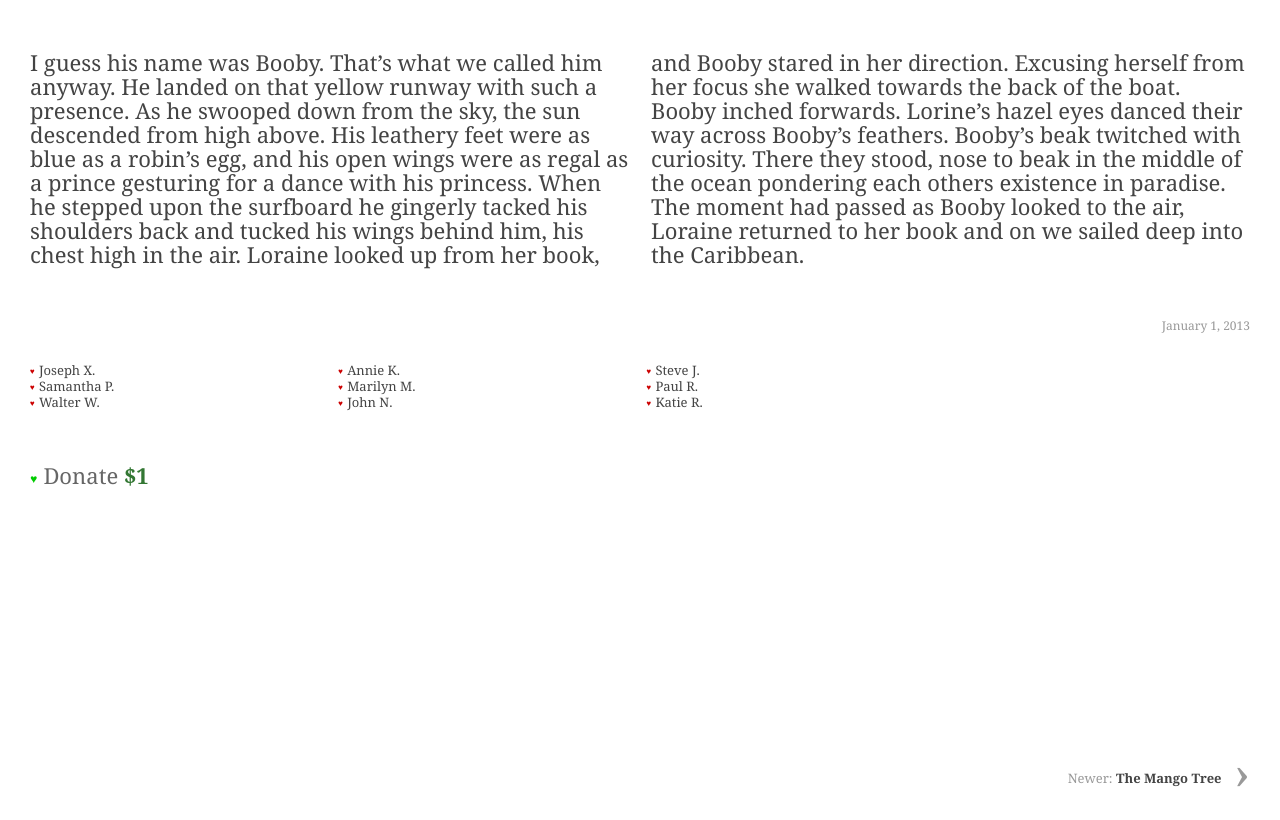
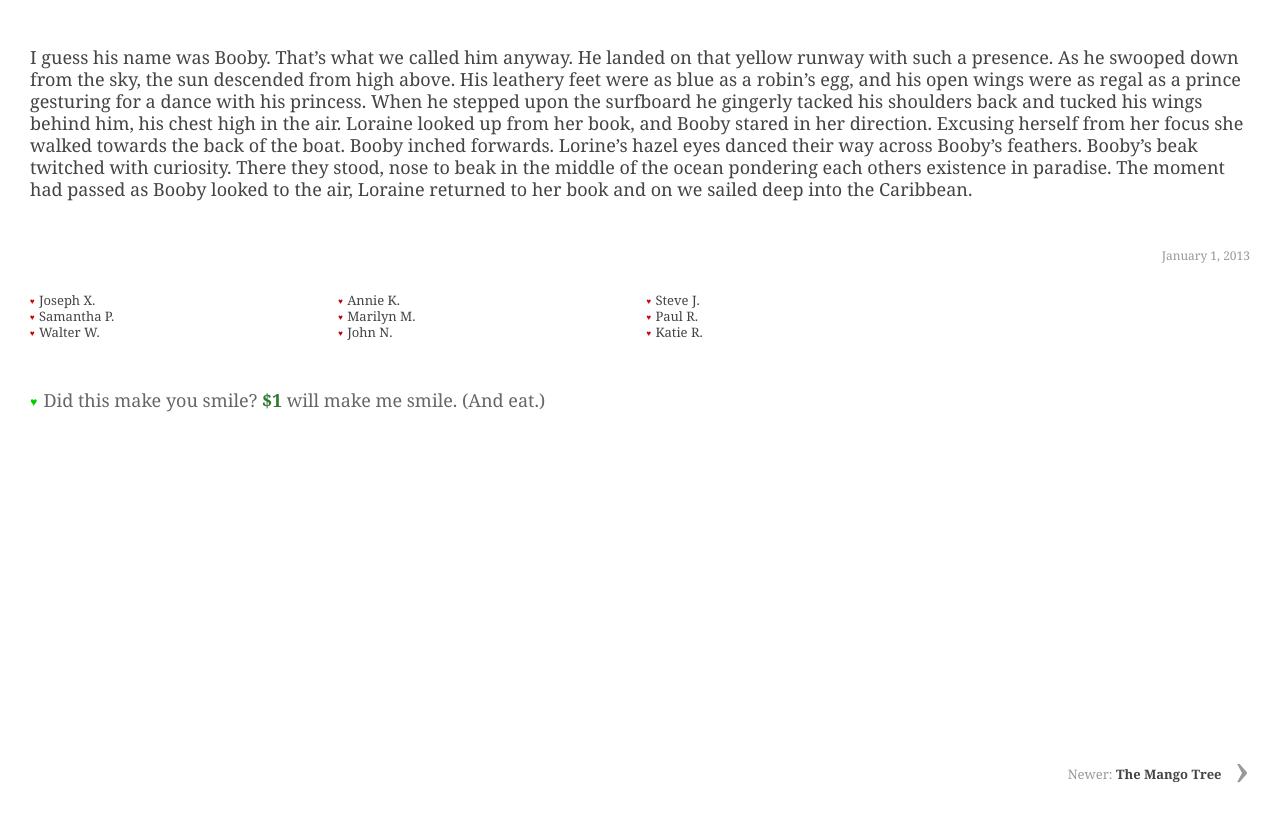
Before and after one commit to cvan/dollar, a plain HTML site: page index.html in a window 1280 px wide. Shown: the part 802-1622 px from the top of the page. Drawn offline with Linux system fonts and the light colour scheme.

Commit message:
general housekeeping

```diff
--- a/index.html
+++ b/index.html
@@ -32,7 +32,7 @@
                         <li>Paul R.</li>
                         <li>Katie R.</li>
                     </ul>
-                    <p><a class="big donate" href=""><span>Donate <b class="price">$1</b></a></span></p>
+                    <p><a class="big donate" href=""><span>Did this make you smile? <b class="price">$1</b> will make me smile. (And eat.)</a></span></p>
                     <nav>
                         <a class="big older" href="#booby"><span>Older: <b>Booby</b></span></a>
                     </nav>
@@ -58,7 +58,7 @@
                         <li>Paul R.</li>
                         <li>Katie R.</li>
                     </ul>
-                    <p><a class="big donate" href=""><span>Donate <b class="price">$1</b></a></span></p>
+                    <p><a class="big donate" href=""><span>Did this make you smile? <b class="price">$1</b> will make me smile. (And eat.)</a></span></p>
                     <nav>
                         <a class="big newer" href="#the-mango-tree"><span>Newer: <b>The Mango Tree</b></span></a>
                     </nav>
--- a/media/css/app.less
+++ /dev/null
@@ -1,15 +0,0 @@
-@import 'lib';
-
-* {
-    .border-box;
-    -webkit-tap-highlight-color: rgba(0,0,0,0);
-}
-
-html, body {
-    background: #000;
-    font-size: 14px;
-}
-
-body {
-    font-family: Helvetica, Arial, sans-serif;
-}
--- a/media/css/app.less.css
+++ /dev/null
@@ -1,14 +0,0 @@
-* {
-  -webkit-box-sizing: border-box;
-  -moz-box-sizing: border-box;
-  box-sizing: border-box;
-  -webkit-tap-highlight-color: rgba(0, 0, 0, 0);
-}
-html,
-body {
-  background: #000;
-  font-size: 14px;
-}
-body {
-  font-family: Helvetica, Arial, sans-serif;
-}
--- a/media/css/main.less
+++ b/media/css/main.less
@@ -53,6 +53,7 @@ article, .splash, .content {
 }
 
 .splash {
+    background-position: center;
     background-repeat: no-repeat;
     background-size: cover;
 }
@@ -61,10 +62,10 @@ article, .splash, .content {
     position: relative;
     p {
         background:rgba(255,255,255,.5);
-        font-size: 22px;
-        line-height: 24px;
+        font-size: 18px;
+        line-height: 22px;
         &:first-child {
-            .text-columns(2);
+//            .text-columns(2);
             padding: 30px;
         }
     }
@@ -118,7 +119,7 @@ h1 {
     position: absolute;
     top: 0;
     left: 15px;
-    width: 23%;
+    width: 240px;
     em {
         color: #333;
         text-align: center;
@@ -137,6 +138,9 @@ h2 {
     span {
         .transition(.1s opacity ease-in-out);
         display: block;
+        &:hover {
+            opacity: 0;
+        }
     }
 }
 
--- a/media/css/main.less.css
+++ b/media/css/main.less.css
@@ -53,6 +53,7 @@ article,
   height: 100%;
 }
 .splash {
+  background-position: center;
   background-repeat: no-repeat;
   background-size: cover;
 }
@@ -61,16 +62,10 @@ article,
 }
 .content p {
   background: rgba(255, 255, 255, 0.5);
-  font-size: 22px;
-  line-height: 24px;
+  font-size: 18px;
+  line-height: 22px;
 }
 .content p:first-child {
-  column-count: 2;
-  -moz-column-count: 2;
-  -webkit-column-count: 2;
-  column-gap: 1em;
-  -moz-column-gap: 1em;
-  -webkit-column-gap: 1em;
   padding: 30px;
 }
 .content nav {
@@ -121,7 +116,7 @@ h1 {
   position: absolute;
   top: 0;
   left: 15px;
-  width: 23%;
+  width: 240px;
 }
 h1 em {
   color: #333;
@@ -142,6 +137,9 @@ h2 span {
   -webkit-transition: 0.1s opacity ease-in-out;
   transition: 0.1s opacity ease-in-out;
   display: block;
+}
+h2 span:hover {
+  opacity: 0;
 }
 .splash {
   display: table;
```
Also changed, not shown: media/css/lib.less.css (deleted), 1 other file.
